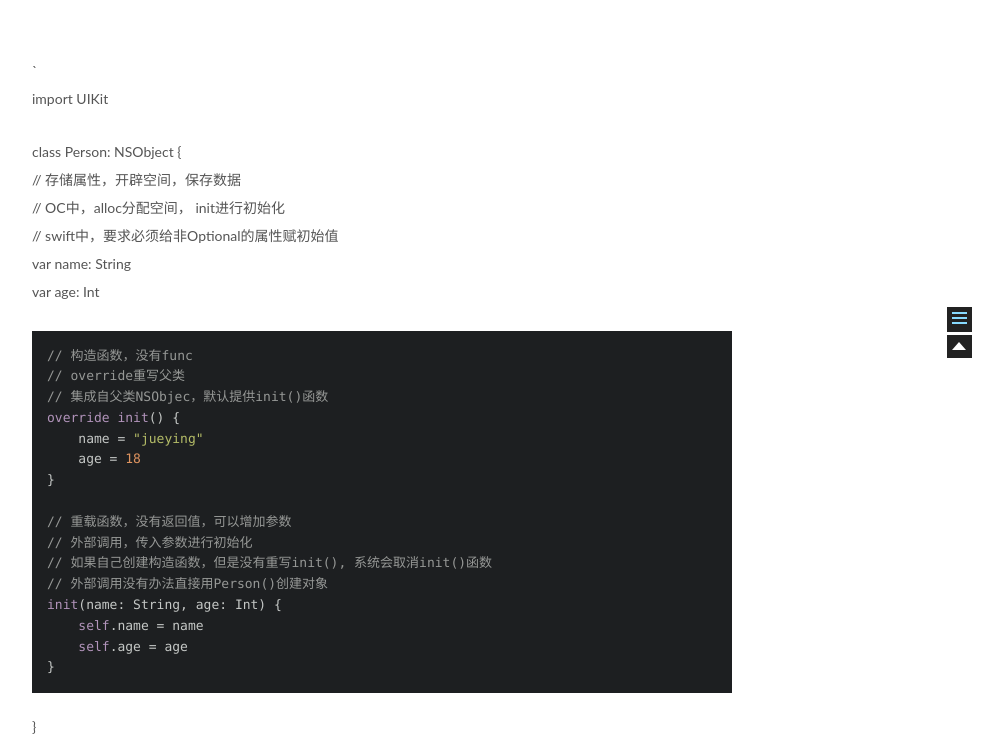
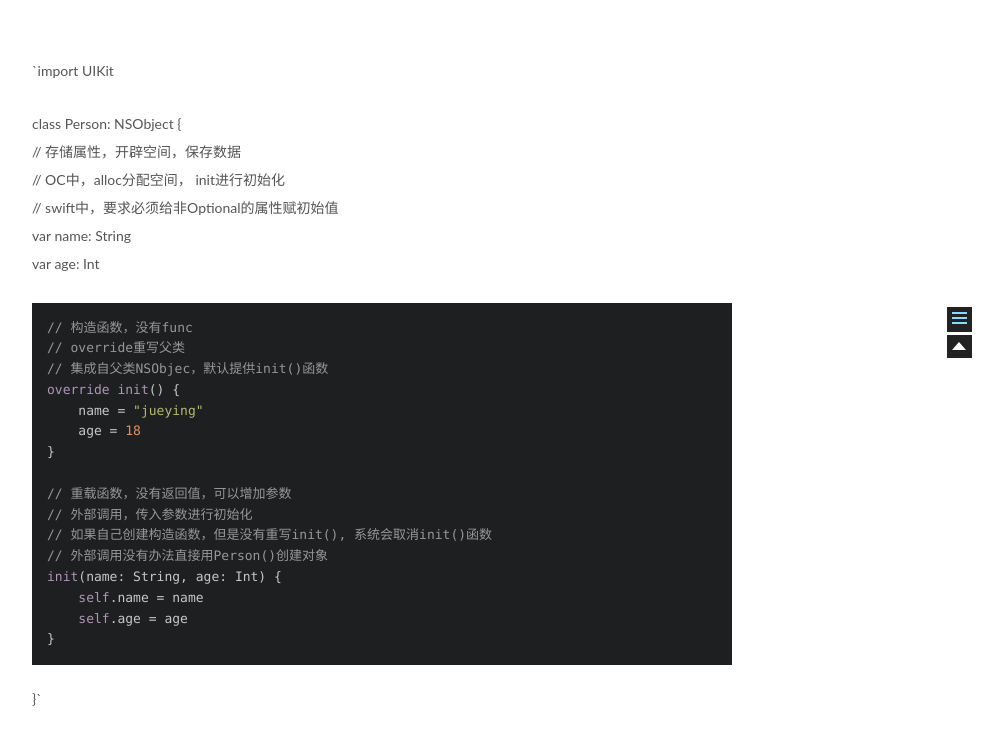
Before and after one commit to jueyingxx/jueyingxx.github.io, a plain HTML site: page 2015/12/12/swift中的构造函数/index.html in a window 1280 px wide. Shown: the part 423-1160 px from the top of the page, without its empty margins (258-1261 px from the left). Drawn offline with Linux system fonts and the light colour scheme; a script that the page names is missing; a web font is replaced by a local one.

Commit message:
Site updated: 2015-12-12 22:24:17

```diff
--- a/2015/12/12/swift中的构造函数/index.html
+++ b/2015/12/12/swift中的构造函数/index.html
@@ -67,7 +67,7 @@ class Person: NSObject {    // 存储属性，开辟空间，保存数据    //
 // 构造函数，没有func
 // override重写父类
 // 集成自父">
-<meta property="og:updated_time" content="2015-12-12T14:23:17.000Z">
+<meta property="og:updated_time" content="2015-12-12T14:24:09.000Z">
 <meta name="twitter:card" content="summary">
 <meta name="twitter:title" content="swift中的构造函数">
 <meta name="twitter:description" content="`import UIKit
@@ -266,7 +266,7 @@ class Person: NSObject {    // 存储属性，开辟空间，保存数据    //
 
 
 
-        <span itemprop="articleBody"><p>`<br>import UIKit</p>
+        <span itemprop="articleBody"><p>`import UIKit</p>
 <p>class Person: NSObject {<br>    // 存储属性，开辟空间，保存数据<br>    // OC中，alloc分配空间， init进行初始化<br>    // swift中，要求必须给非Optional的属性赋初始值<br>    var name: String<br>    var age: Int</p>
 <pre><code><span class="comment">// 构造函数，没有func</span>
 <span class="comment">// override重写父类</span>
@@ -284,7 +284,7 @@ class Person: NSObject {    // 存储属性，开辟空间，保存数据    //
     <span class="keyword">self</span>.name = name
     <span class="keyword">self</span>.age = age
 }
-</code></pre><p>}<br>`</p>
+</code></pre><p>}`</p>
 </span>
 
     </div>
--- a/css/main.css
+++ b/css/main.css
@@ -961,7 +961,7 @@ body {
   width: 4px;
   height: 4px;
   border-radius: 50%;
-  background: #f16b4a;
+  background: #c8ff98;
 }
 .sidebar-nav {
   margin: 0 0 20px;
```
